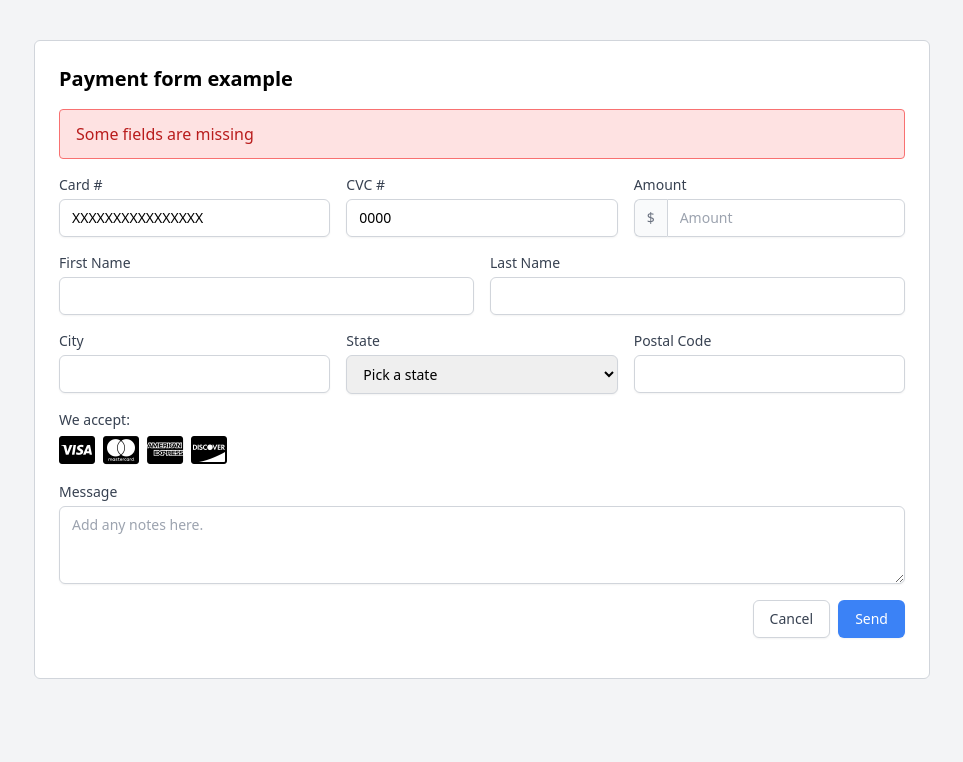
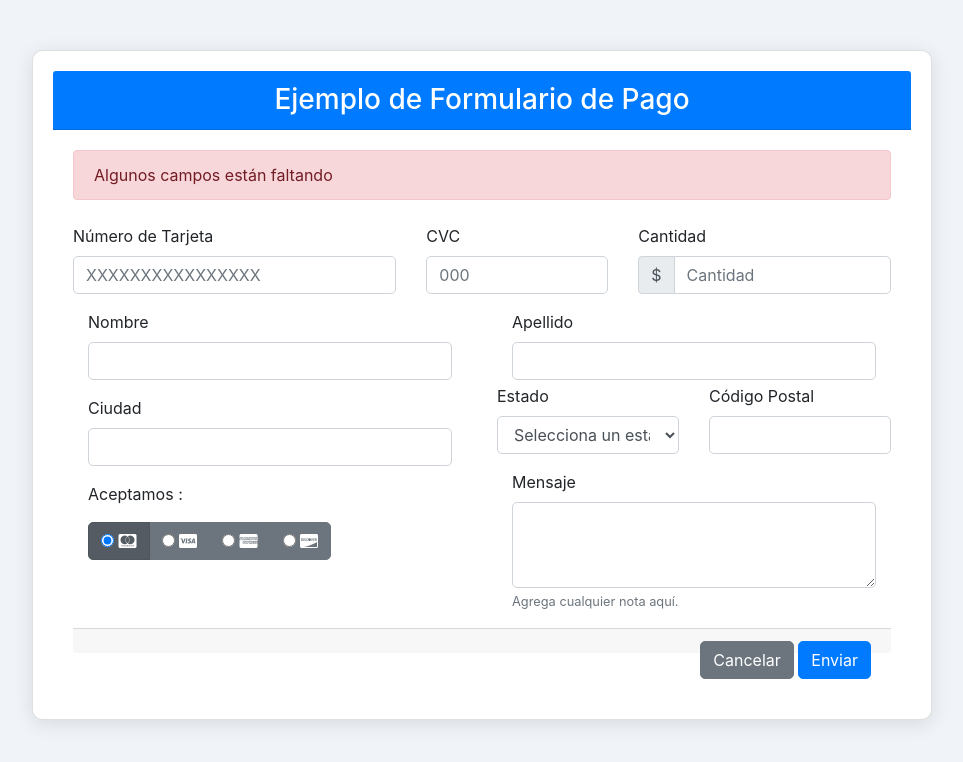
Before and after one commit to 4GeeksAcademy/iysha-22, a plain HTML site: page index.html in a window 1280 px wide. Shown: the whole page, without its empty margins (158-1121 px from the left). Drawn offline with nearby package versions, Linux system fonts and the light colour scheme.

Commit message:
terminado

```diff
--- a/index.html
+++ b/index.html
@@ -1,76 +1,174 @@
-<html>
+<!DOCTYPE html>
+<html lang="es">
+
 <head>
-    <script src="https://cdn.tailwindcss.com"></script>
-    <link rel="stylesheet" href="https://cdnjs.cloudflare.com/ajax/libs/font-awesome/5.15.3/css/all.min.css"></link>
+    <meta charset="UTF-8">
+    <meta name="viewport" content="width=device-width, initial-scale=1.0">
+    <title>Formulario de Pago</title>
+    <link rel="stylesheet" href="https://stackpath.bootstrapcdn.com/bootstrap/4.5.2/css/bootstrap.min.css">
+    <link rel="stylesheet" href="https://cdnjs.cloudflare.com/ajax/libs/font-awesome/5.15.3/css/all.min.css">
+    <style>
+        body {
+            background-color: #f0f4f8;
+            /* Color de fondo claro */
+        }
+
+        .card {
+            border-radius: 10px;
+            /* Esquinas redondeadas */
+            box-shadow: 0 4px 20px rgba(0, 0, 0, 0.1);
+            /* Sombra sutil */
+            max-width: 900px;
+            /* Ancho máximo del card */
+            margin: 50px auto;
+            /* Centrar el card en la página */
+            padding: 20px;
+            /* Espaciado interno */
+        }
+
+        .card-header {
+            background-color: #007bff;
+            /* Color primario de Bootstrap */
+            color: white;
+            /* Texto blanco */
+            text-align: center;
+            /* Centrar el texto */
+        }
+
+        .form-control {
+            border-radius: 5px;
+            /* Campos de entrada redondeados */
+        }
+
+        .btn {
+            border-radius: 5px;
+            /* Botones redondeados */
+        }
+
+
+
+        .message textarea {
+            text-align: right;
+            width: 100%;
+        }
+    </style>
 </head>
-<body class="bg-gray-100">
-    <div class="max-w-4xl mx-auto mt-10 p-6 bg-white border border-gray-300 rounded-md">
-        <h1 class="text-xl font-semibold mb-4">Payment form example</h1>
-        <div class="bg-red-100 border border-red-400 text-red-700 px-4 py-3 rounded relative mb-4" role="alert">
-            <span class="block sm:inline">Some fields are missing</span>
+
+<body>
+    <div class="container">
+        <div class="row justify-content-center">
+            <div class="col-md-12">
+                <div class="card">
+                    <div class="card-header">
+                        <h3 class="mb-0">Ejemplo de Formulario de Pago</h3>
                     </div>
-        <form>
-            <div class="grid grid-cols-1 md:grid-cols-3 gap-4 mb-4">
-                <div>
-                    <label for="card" class="block text-sm font-medium text-gray-700">Card #</label>
-                    <input type="text" id="card" name="card" class="mt-1 block w-full border border-gray-300 rounded-md shadow-sm py-2 px-3 focus:outline-none focus:ring-indigo-500 focus:border-indigo-500 sm:text-sm" value="XXXXXXXXXXXXXXXX">
+                    <div class="card-body">
+                        <div  class="alert alert-danger" >Algunos campos están
+                            faltando</div>
+                        <form method="post" action="#">
+                            <div class="row mt-4">
+                                <div class="col-sm-5 pb-3">
+                                    <label for="cardNumber">Número de Tarjeta</label>
+                                    <input class="form-control" id="cardNumber" placeholder="XXXXXXXXXXXXXXXX"
+                                        type="text" required>
                                 </div>
-                <div>
-                    <label for="cvc" class="block text-sm font-medium text-gray-700">CVC #</label>
-                    <input type="text" id="cvc" name="cvc" class="mt-1 block w-full border border-gray-300 rounded-md shadow-sm py-2 px-3 focus:outline-none focus:ring-indigo-500 focus:border-indigo-500 sm:text-sm" value="0000">
+                                <div class="col-sm-3 pb-3">
+                                    <label for="cvc">CVC</label>
+                                    <input class="form-control" id="cvc" placeholder="000" type="text" required>
                                 </div>
-                <div>
-                    <label for="amount" class="block text-sm font-medium text-gray-700">Amount</label>
-                    <div class="mt-1 flex rounded-md shadow-sm">
-                        <span class="inline-flex items-center px-3 rounded-l-md border border-r-0 border-gray-300 bg-gray-50 text-gray-500 sm:text-sm">$</span>
-                        <input type="text" id="amount" name="amount" class="flex-1 min-w-0 block w-full px-3 py-2 rounded-none rounded-r-md border border-gray-300 focus:outline-none focus:ring-indigo-500 focus:border-indigo-500 sm:text-sm" placeholder="Amount">
+                                <div class="col-sm-4 pb-3">
+                                    <label for="amount">Cantidad</label>
+                                    <div class="input-group">
+                                        <div class="input-group-prepend">
+                                            <span class="input-group-text">$</span>
+                                        </div>
+                                        <input class="form-control" id="amount" placeholder="Cantidad" type="number"
+                                            required>
                                     </div>
                                 </div>
                             </div>
-            <div class="grid grid-cols-1 md:grid-cols-2 gap-4 mb-4">
-                <div>
-                    <label for="first-name" class="block text-sm font-medium text-gray-700">First Name</label>
-                    <input type="text" id="first-name" name="first-name" class="mt-1 block w-full border border-gray-300 rounded-md shadow-sm py-2 px-3 focus:outline-none focus:ring-indigo-500 focus:border-indigo-500 sm:text-sm">
+                            <div class="row">
+                                <div class="col-sm-6">
+                                    <div class="col-sm-12 pb-3">
+                                        <label for="firstName">Nombre</label>
+                                        <input class="form-control" id="firstName" type="text" required>
                                     </div>
-                <div>
-                    <label for="last-name" class="block text-sm font-medium text-gray-700">Last Name</label>
-                    <input type="text" id="last-name" name="last-name" class="mt-1 block w-full border border-gray-300 rounded-md shadow-sm py-2 px-3 focus:outline-none focus:ring-indigo-500 focus:border-indigo-500 sm:text-sm">
+                                    <div class="col-sm-12 pb-3">
+                                        <label for="city">Ciudad</label>
+                                        <input class="form-control" id="city" type="text" required>
+                                    </div>
+                                    <div class="col-md-12 pb-3">
+                                        <div class="float-left">
+                                            <p>Aceptamos :</p>
+                                            <div class="btn-group" data-toggle="buttons">
+                                                <label class="btn btn-secondary">
+                                                    <input autocomplete="off" checked id="mastercard" name="options"
+                                                        type="radio">
+                                                    <i class="fab fa-cc-mastercard"></i>
+                                                </label>
+                                                <label class="btn btn-secondary">
+                                                    <input autocomplete="off" id="visa" name="options" type="radio">
+                                                    <i class="fab fa-cc-visa"></i>
+                                                </label>
+                                                <label class="btn btn-secondary">
+                                                    <input autocomplete="off" id="amex" name="options" type="radio">
+                                                    <i class="fab fa-cc-amex"></i>
+                                                </label>
+                                                <label class="btn btn-secondary">
+                                                    <input autocomplete="off" id="discover" name="options" type="radio">
+                                                    <i class="fab fa-cc-discover"></i>
+                                                </label>
                                             </div>
                                         </div>
-            <div class="grid grid-cols-1 md:grid-cols-3 gap-4 mb-4">
-                <div>
-                    <label for="city" class="block text-sm font-medium text-gray-700">City</label>
-                    <input type="text" id="city" name="city" class="mt-1 block w-full border border-gray-300 rounded-md shadow-sm py-2 px-3 focus:outline-none focus:ring-indigo-500 focus:border-indigo-500 sm:text-sm">
                                      </div>
-                <div>
-                    <label for="state" class="block text-sm font-medium text-gray-700">State</label>
-                    <select id="state" name="state" class="mt-1 block w-full border border-gray-300 rounded-md shadow-sm py-2 px-3 focus:outline-none focus:ring-indigo-500 focus:border-indigo-500 sm:text-sm">
-                        <option>Pick a state</option>
+                                </div>
+                                <div  class="col-sm-6">
+                                    <div class="col-sm-12 pb-1">
+                                        <label for="lastName">Apellido</label>
+                                        <input class="form-control" id="lastName" type="text" required>
+                                    </div>
+                                    <div class="row">
+                                        <div class="col-sm-6 pb-3">
+                                            <label for="state">Estado</label>
+                                            <select class="form-control" id="state" required>
+                                                <option value="" disabled selected>Selecciona un estado</option>
+                                                <option value="AL">Alabama</option>
+                                                <option value="CA">California</option>
+                                                <option value="TX">Texas</option>
+                                                <option value="NY">Nueva York</option>
                                             </select>
                                         </div>
-                <div>
-                    <label for="postal-code" class="block text-sm font-medium text-gray-700">Postal Code</label>
-                    <input type="text" id="postal-code" name="postal-code" class="mt-1 block w-full border border-gray-300 rounded-md shadow-sm py-2 px-3 focus:outline-none focus:ring-indigo-500 focus:border-indigo-500 sm:text-sm">
+                                        <div class="col-sm-6 pb-3">
+                                            <label for="postalCode">Código Postal</label>
+                                            <input class="form-control" id="postalCode" type="text" required>
                                         </div>
                                     </div>
-            <div class="mb-4">
-                <label class="block text-sm font-medium text-gray-700">We accept:</label>
-                <div class="mt-1 flex space-x-2">
-                    <i class="fab fa-cc-visa fa-2x"></i>
-                    <i class="fab fa-cc-mastercard fa-2x"></i>
-                    <i class="fab fa-cc-amex fa-2x"></i>
-                    <i class="fab fa-cc-discover fa-2x"></i>
+                                    <div class="col-sm-12 pb-3">
+                                        <label for="exampleMessage">Mensaje</label>
+                                        <textarea class="form-control" id="exampleMessage" rows="3"></textarea>
+                                        <small class="text-muted">Agrega cualquier nota aquí.</small>
                                     </div>
                                 </div>
-            <div class="mb-4">
-                <label for="message" class="block text-sm font-medium text-gray-700">Message</label>
-                <textarea id="message" name="message" rows="3" class="mt-1 block w-full border border-gray-300 rounded-md shadow-sm py-2 px-3 focus:outline-none focus:ring-indigo-500 focus:border-indigo-500 sm:text-sm" placeholder="Add any notes here."></textarea>
+
+
+
                             </div>
-            <div class="flex justify-end space-x-2">
-                <button type="button" class="py-2 px-4 border border-gray-300 rounded-md shadow-sm text-sm font-medium text-gray-700 bg-white hover:bg-gray-50 focus:outline-none focus:ring-2 focus:ring-offset-2 focus:ring-indigo-500">Cancel</button>
-                <button type="submit" class="py-2 px-4 border border-transparent rounded-md shadow-sm text-sm font-medium text-white bg-blue-500 hover:bg-blue-600 focus:outline-none focus:ring-2 focus:ring-offset-2 focus:ring-indigo-500">Send</button>
+
+                            <div class="card-footer">
+                                <div class="float-right">
+                                    <button class="btn btn-secondary" type="reset">Cancelar</button>
+                                    <button id="sendForm" class="btn btn-primary" type="submit">Enviar</button>
+                                </div>
                             </div>
                         </form>
                     </div>
+                </div>
+            </div>
+        </div>
+    </div>
+    <script src="https://code.jquery.com/jquery-3.5.1.slim.min.js"></script>
+    <script src="https://cdn.jsdelivr.net/npm/@popperjs/core@2.9.2/dist/umd/popper.min.js"></script>
+    <script src="https://stackpath.bootstrapcdn.com/bootstrap/4.5.2/js/bootstrap.min.js"></script>
 </body>
+
 </html>
```
Lines whose indentation alone changed are shown as unchanged.
